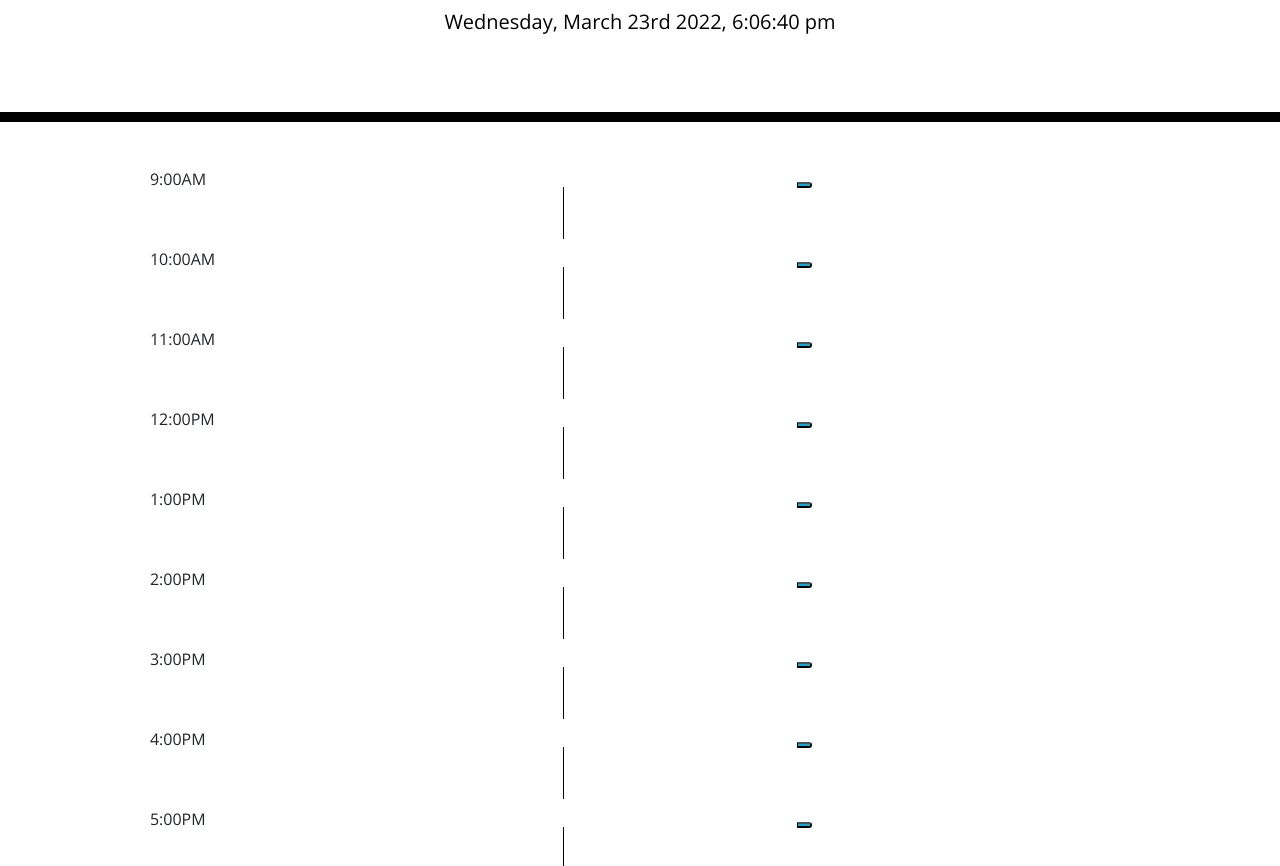
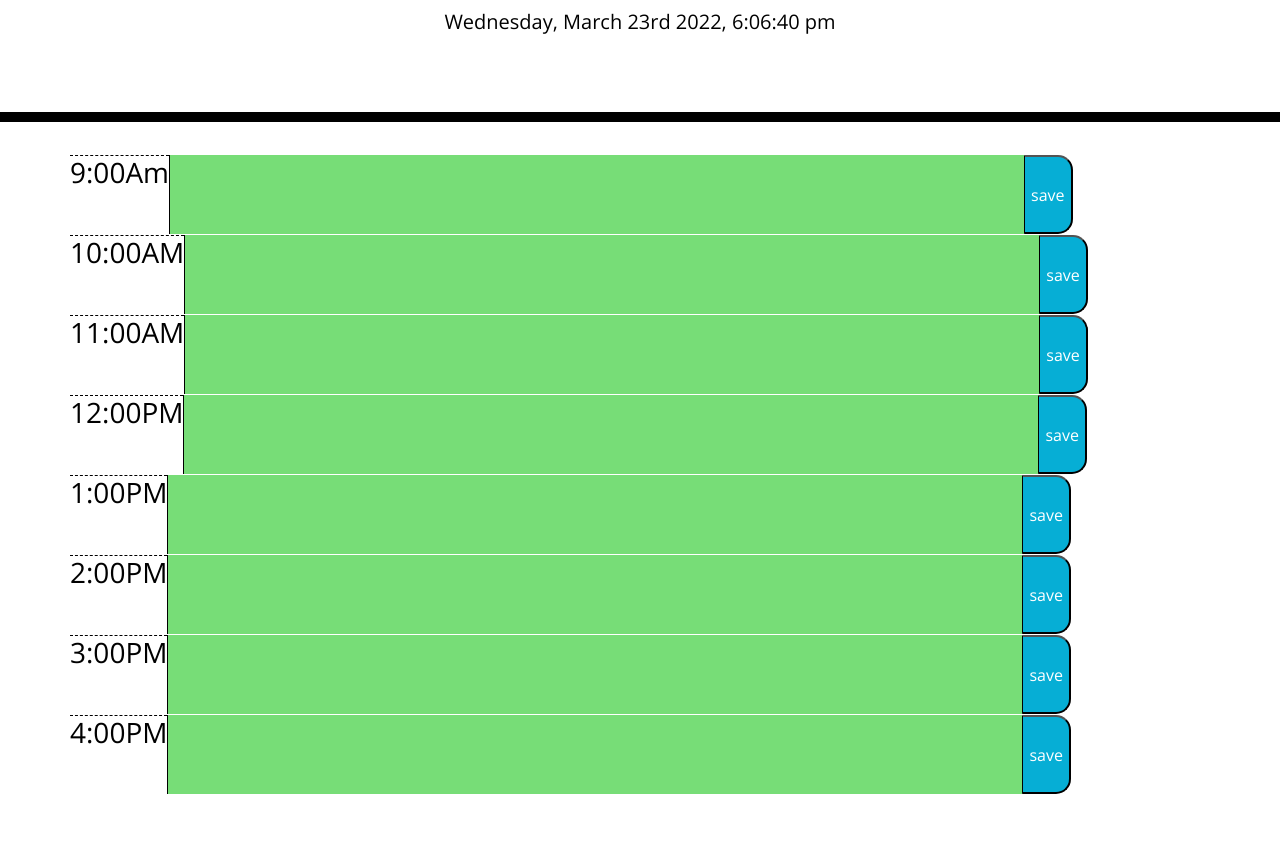
Before and after one commit to AndrewYoung72/9hrWorkPlanner-AWY, a plain HTML site: page index.html in a window 1280 px wide. Shown: the part 182-1048 px from the top of the page. After the commit the page ends 976 px from the top, so only its background shows below. Drawn offline with nearby package versions, Linux system fonts and the light colour scheme.

Commit message:
removed some html expanded js

```diff
--- a/assets/script.js
+++ b/assets/script.js
@@ -1,3 +1,45 @@
 var currentDay = moment();
 
 $("#currentDay").text(currentDay.format("dddd, MMMM Do YYYY, h:mm:ss a"));
+
+{/* <div class="time-block row">
+        <h3 class="hour">9:00AM</h3>
+        <textarea class="description"></textarea>
+        <button class="saveBtn">save</button>
+      </div> */}
+var timeArray = ["9:00Am", "10:00AM", "11:00AM", "12:00PM", "1:00PM", "2:00PM", "3:00PM", "4:00PM"];
+
+var hourArray = [9, 10, 11, 12, 13, 14, 15, 16];
+
+var currentTime = currentDay.format("H");
+
+
+for (var i = 0; i < 8; i++) {
+
+  var containerDiv = document.querySelector(".container");
+  var timeBlockDiv = document.createElement("div");
+  var timeH3 = document.createElement("h3");
+  var textArea = document.createElement("textarea");
+  var button = document.createElement("button");
+
+  timeBlockDiv.classList = "time-block row";
+  timeH3.classList = "hour";
+
+  if(hourArray[i] < currentTime) {
+    textArea.classList = "description future";
+  } else if (hourArray[i] == currentTime) {
+    textArea.classList = "description present";
+  } else {
+    textArea.classList = "description past";
+  }
+
+  button.classList = "saveBtn";
+
+  timeH3.textContent = timeArray[i];
+  button.textContent = "save";
+
+  timeBlockDiv.append(timeH3);
+  timeBlockDiv.append(textArea);
+  timeBlockDiv.append(button);
+  containerDiv.append(timeBlockDiv);
+}
--- a/assets/style.css
+++ b/assets/style.css
@@ -23,6 +23,7 @@ textarea {
 
 .description {
   white-space: pre-wrap;
+  width: 75%;
 }
 
 .time-block {
--- a/index.html
+++ b/index.html
@@ -37,109 +37,8 @@
       <p class="lead">A simple calendar app for scheduling your work day</p>
       <p id="currentDay" class="lead"></p>
     </header>
+     <!-- Timeblocks go here -->
     <div class="container">
-      <!-- Timeblocks go here -->
-      <div class="container">
-        <div class="row justify-content-md-center">
-          <div class="col">
-            9:00AM
-          </div>
-          <div class="col col-lg-2">
-            <textarea></textarea>
-          </div>
-          <div class="col">
-            <button class="saveBtn"></button>
-          </div>
-        </div>
-        <div class="row">
-          <div class="col">
-            10:00AM
-          </div>
-          <div class="col col-lg-2">
-            <textarea></textarea>
-          </div>
-          <div class="col ">
-            <button class="saveBtn"></button>
-          </div>
-        </div>
-        <div class="row justify-content-md-center">
-          <div class="col">
-            11:00AM
-          </div>
-          <div class="col col-lg-2">
-            <textarea></textarea>
-          </div>
-          <div class="col">
-            <button class="saveBtn"></button>
-          </div>
-        </div>
-        <div class="row">
-          <div class="col">
-            12:00PM
-          </div>
-          <div class="col col-lg-2">
-            <textarea></textarea>
-          </div>
-          <div class="col ">
-            <button class="saveBtn"></button>
-          </div>
-        </div>
-        <div class="row justify-content-md-center">
-          <div class="col">
-            1:00PM
-          </div>
-          <div class="col col-lg-2">
-            <textarea></textarea>
-          </div>
-          <div class="col">
-            <button class="saveBtn"></button>
-          </div>
-        </div>
-        <div class="row">
-          <div class="col">
-            2:00PM
-          </div>
-          <div class="col col-lg-2">
-            <textarea></textarea>
-          </div>
-          <div class="col ">
-            <button class="saveBtn"></button>
-          </div>
-        </div>
-        <div class="row justify-content-md-center">
-          <div class="col">
-            3:00PM
-          </div>
-          <div class="col col-lg-2">
-            <textarea></textarea>
-          </div>
-          <div class="col">
-            <button class="saveBtn"></button>
-          </div>
-        </div>
-        <div class="row">
-          <div class="col">
-            4:00PM
-          </div>
-          <div class="col col-lg-2">
-            <textarea></textarea>
-          </div>
-          <div class="col ">
-            <button class="saveBtn"></button>
-          </div>
-        </div>
-        <div class="row justify-content-md-center">
-          <div class="col">
-            5:00PM
-          </div>
-          <div class="col col-lg-2">
-            <textarea></textarea>
-          </div>
-          <div class="col">
-            <button class="saveBtn"></button>
-          </div>
-        </div>
-      </div>
     </div>
 
     <!-- <script src="https://code.jquery.com/jquery-3.5.1.min.js"></script> -->
```
